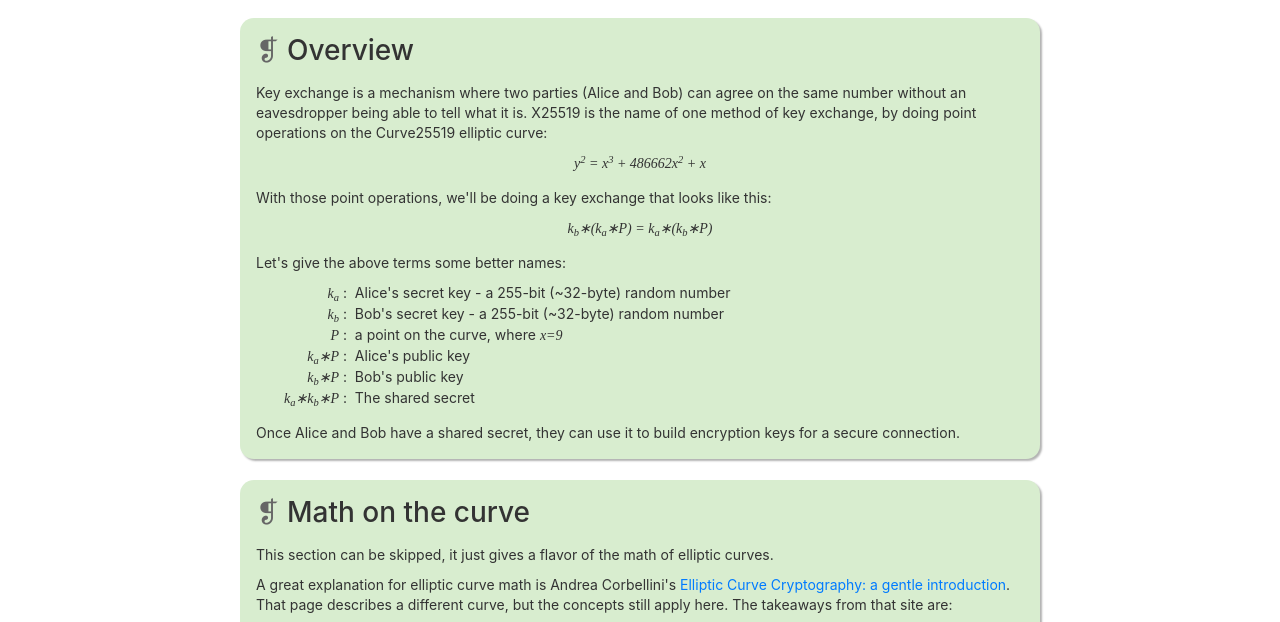
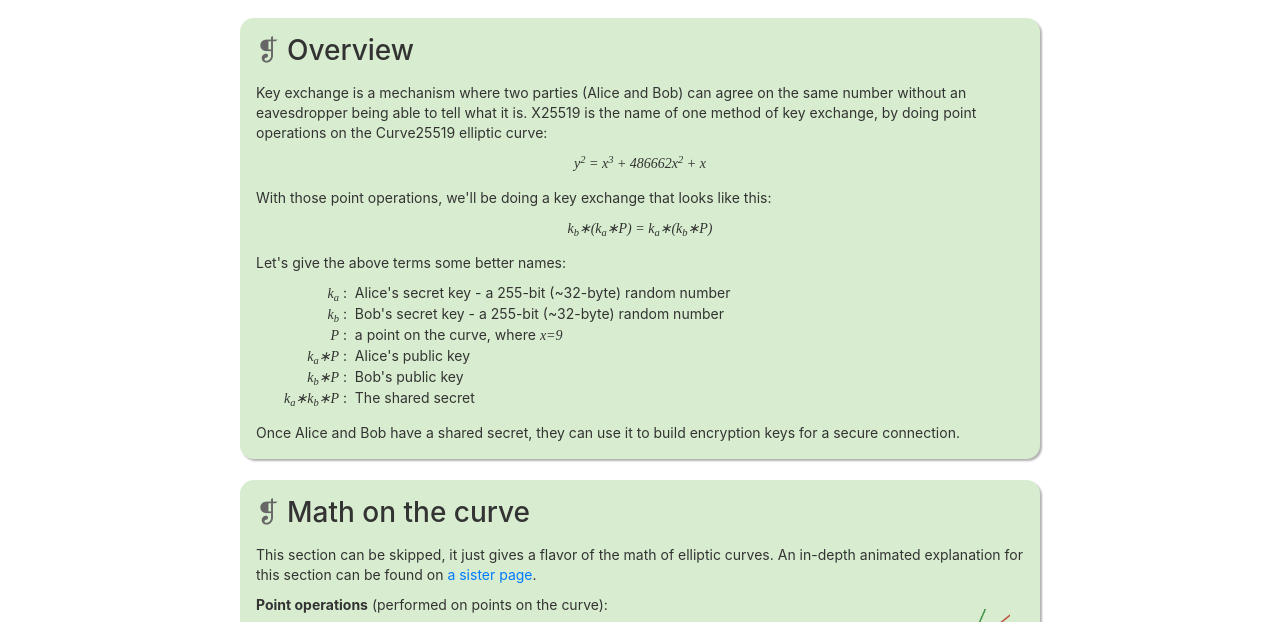
Before and after one commit to syncsynchalt/illustrated-x25519, a plain HTML site: page site/index.html in a window 1280 px wide. Shown: the part 142-764 px from the top of the page. Drawn offline with Linux system fonts and the light colour scheme; files whose address does not match are found by name.

Commit message:
Add a reference to curves.ulfheim.net

```diff
--- a/site/index.html
+++ b/site/index.html
@@ -108,12 +108,8 @@ keys for a secure connection.
 <div class="section">
 <h3>Math on the curve</h3>
 <p>This section can be skipped, it just gives a flavor of the math of
-    elliptic curves.
-<p>A great explanation for elliptic curve math is Andrea Corbellini's <a
-    href="https://andrea.corbellini.name/2015/05/17/elliptic-curve-cryptography-a-gentle-introduction/"
-    >Elliptic Curve Cryptography: a gentle introduction</a>. That page
-    describes a different curve, but the concepts still apply here.
-    The takeaways from that site are:
+    elliptic curves. An in-depth animated explanation for this section can
+    be found on <a href="https://curves.ulfheim.net">a sister page</a>.
 <div class="flex-container">
 <div class="meat">
 <p><strong>Point operations</strong> (performed on points on the curve):
@@ -415,6 +411,10 @@ details on elliptic curve operations?
 <p><span class="qa">A:</span> I found the following
 useful:
 <ul>
+    <li><a href="https://cr.yp.to/ecdh/curve25519-20060209.pdf"
+    >Curve25519: new Diffie-Hellman speed records</a> - explains the curve and how it was derived</li>
+    <li><a href="https://curves.ulfheim.net">The Animated Elliptic Curve</a>
+        - an animated exploration of the concepts behind EC cryptography</li>
     <li><a href="https://en.wikipedia.org/wiki/Elliptic_curve_point_multiplication"
     >Wikipedia: EC point multiplication</a> - particularly the section on
         Montgomery ladders
@@ -428,7 +428,7 @@ useful:
     <li><a href="https://martin.kleppmann.com/papers/curve25519.pdf"
     >PDF: Implementing Curve25519/X25519</a> - as noted above</li>
     <li><a href="https://andrea.corbellini.name/2015/05/17/elliptic-curve-cryptography-a-gentle-introduction/"
-    >Elliptic Curve Cryptography: a gentle introduction</a> - as noted above</li>
+    >Elliptic Curve Cryptography: a gentle introduction</a></li>
 </ul>
 </div>
 
```
